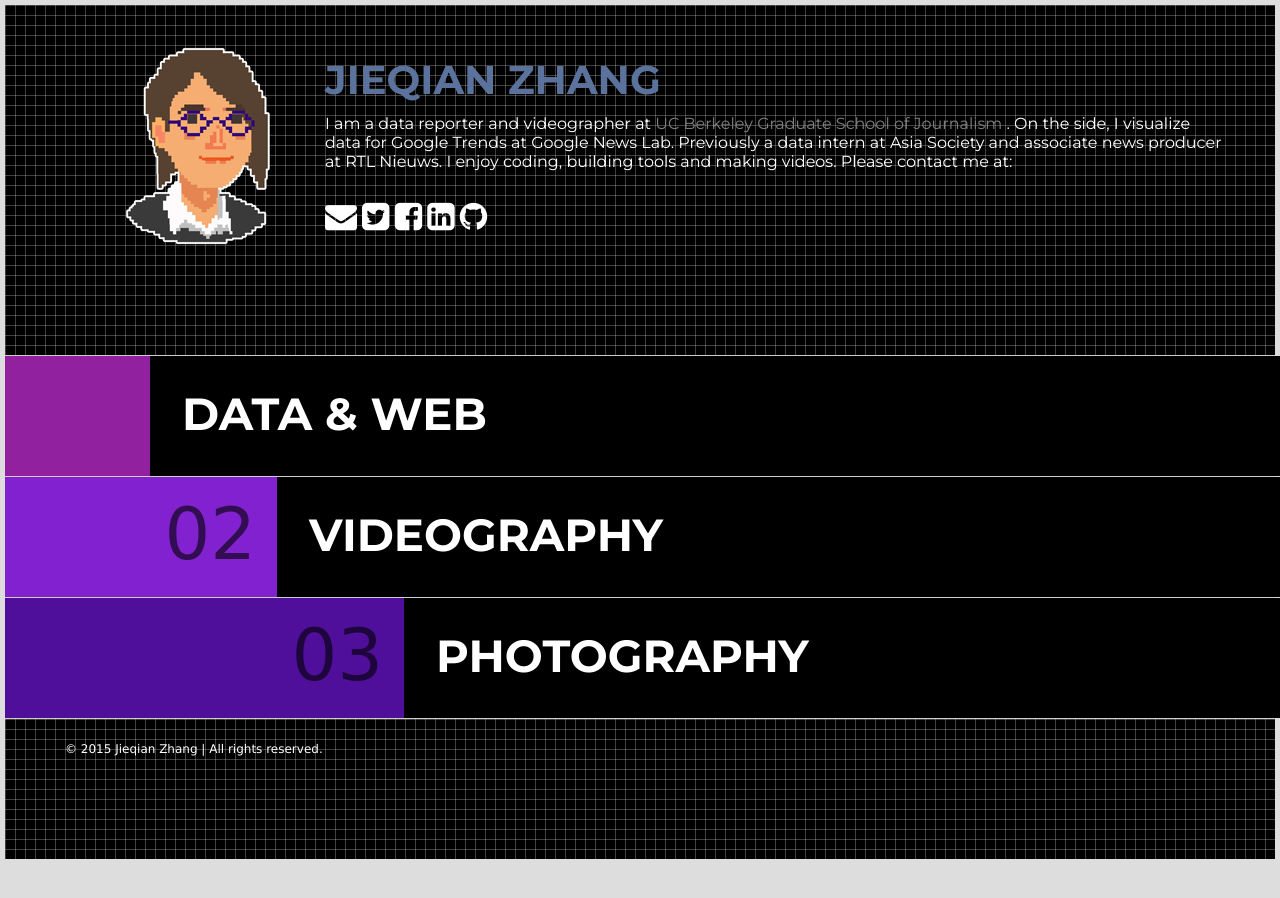
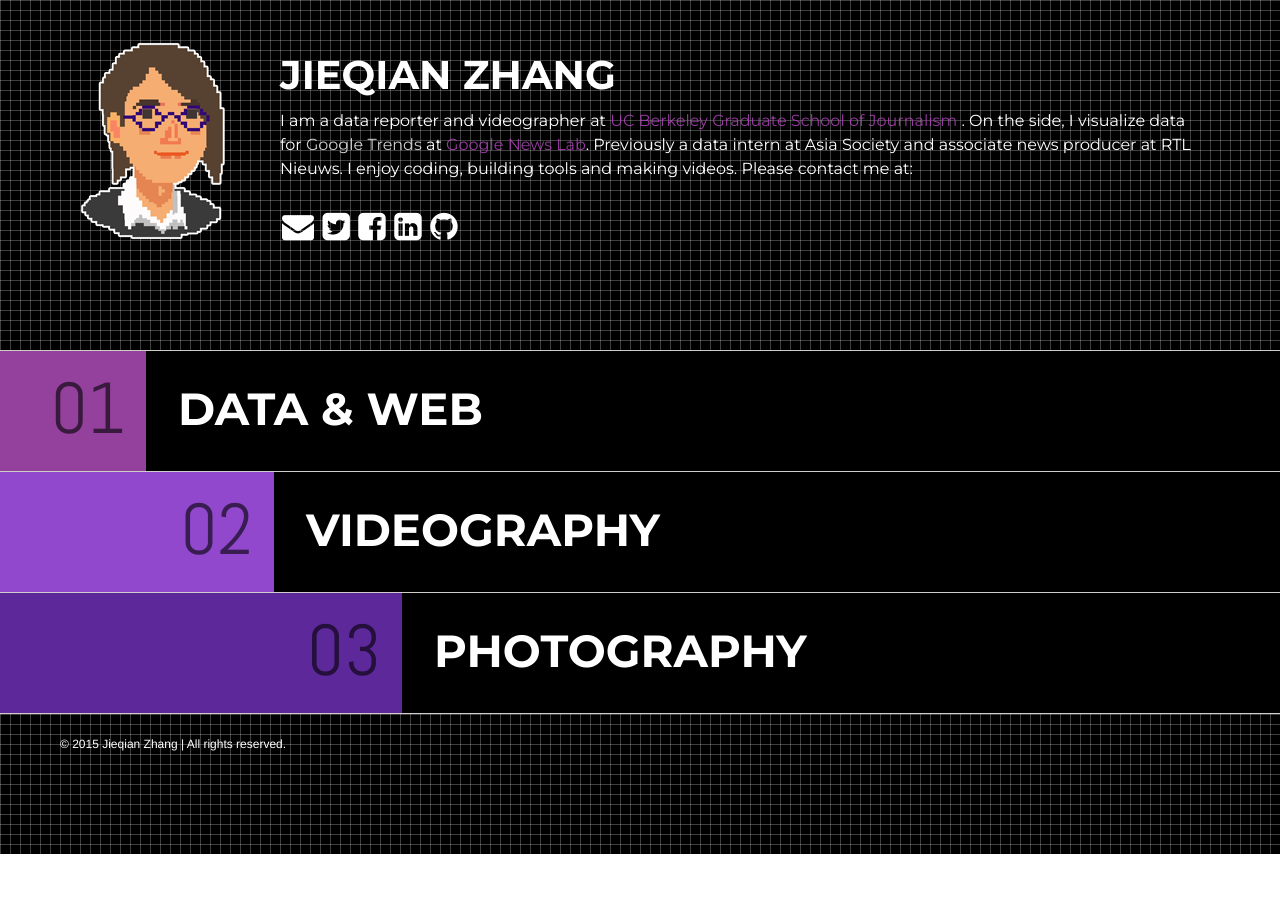
Before and after one commit to jieqianzhang/jieqianzhang.github.io, a plain HTML site: page index.html in a window 1280 px wide. Shown: the top 898 px of the page. After the commit the page ends 854 px from the top, so only its background shows below. Drawn offline with nearby package versions, Linux system fonts and the light colour scheme; files that its build step writes are made by us from their sources; files whose address does not match are found by name.

Commit message:
color_update

```diff
--- a/css/mainpage.css
+++ b/css/style.css
@@ -31,6 +31,7 @@
     }
 
     .pic-frame h2{
+        padding-top: 2px;
         font-size: 15px;
         color:#888787;
         line-height: 18px;
@@ -48,7 +49,12 @@
 
     .links{
         text-decoration: none;
-        color:grey;
+        color: #c045cc;
+        opacity: .8;
+    }
+
+    .link2{
+        color:white;
     }
 
 
@@ -58,10 +64,12 @@
         /*font-size: 30px;*/
         position:absolute;
         margin-top: 50px;
-        margin-left: 320px;
-        margin-right: 50px;
+        margin-left: 280px;
+        margin-right: 80px;
         /*width:800px;*/
     }
+
+
 
     .intro h1{
         font-size: 40px;
@@ -73,13 +81,15 @@
     .intro h3{
         font-size: 16px;
         margin-top: 10px;
+        line-height: 24px;
         font-family: "Montserrat", sans-serif;
         /*font-family: 'Press Start 2P', cursive;*/
     }
 
-   /* i:hover{
-      color:rgba(29, 168, 183,1) !important;
-     }*/
+    i:hover{
+      color:rgba(192, 69, 204,.8) !important;
+     }
+
 
      #panel{
         display:none;
@@ -184,20 +194,23 @@
     }*/
 
     #hidden1{
-        background-color: #91219E ;
+        /*background-color: #91219E;*/
+        background-color: #93419d;
     }
 
     #hidden2{
-        background-color: #8121CF;
+        /*background-color: #8121CF;*/
+        background-color: #9148cc;
     }
 
     #hidden3{
-        background-color: #500f9b ;
+       /* background-color: #500f9b;*/
+       background-color: #5d289a;
     }
 
-    #hidden4{
+    /*#hidden4{
         background-color: #2E0854;
-    }
+    }*/
 
   /*  #hidden5{
         background-color: #8d186A;
@@ -210,6 +223,7 @@
         float: right;
         color: black;
         opacity:0.6;
+        font-family: "Abel", sans-serif;
     }
 
     .number i {
@@ -288,6 +302,16 @@
         width: 100%
     }
 
+    .icon .fa{
+        padding-left: 2px;
+        padding-right: 2px;
+
+    }
+
+    .icon:hover{
+        color:black;
+    }
+
 
     @media only screen and (min-width:768px) and (max-width:1500px) {
         .container {
@@ -314,7 +338,7 @@
 
         padding-top: 40px;
         float:left;
-        margin-left: 120px;
+        margin-left: 80px;
     }
 
     }
@@ -358,11 +382,13 @@
 
         }
 
-         .icon2{
+        .icon2{
             width:160px;
             margin-left: auto;
             margin-right: auto;
+
         }
+
     }
 
 
--- a/index.html
+++ b/index.html
@@ -8,9 +8,9 @@
     <script src="https://ajax.googleapis.com/ajax/libs/jquery/1.11.3/jquery.min.js"></script>
     <script src="http://maxcdn.bootstrapcdn.com/bootstrap/3.3.5/js/bootstrap.min.js"></script>
     <link rel="shortcut icon" type="image/x-icon" href="image/icon.ico" media="screen" />
-   <!--  <link href='http://fonts.googleapis.com/css?family=Abel' rel='stylesheet' type='text/css'> -->
+    <link href='http://fonts.googleapis.com/css?family=Abel' rel='stylesheet' type='text/css'>
     <link href='https://fonts.googleapis.com/css?family=Montserrat:400,700' rel='stylesheet' type='text/css'>
-    <link href="css/mainpage.css" rel="stylesheet" type="text/css" />
+    <link href="css/style.css" rel="stylesheet" type="text/css" />
     <link rel="stylesheet" href="https://maxcdn.bootstrapcdn.com/font-awesome/4.4.0/css/font-awesome.min.css">
     <link rel="stylesheet" href="//code.jquery.com/ui/1.11.4/themes/smoothness/jquery-ui.css">
     <script src="//code.jquery.com/jquery-1.10.2.js"></script>
@@ -23,7 +23,7 @@
 <body>
 
     <header>
-  <!--       <div class="menubtn" id="menubtn">
+       <!--  <div class="menubtn" id="menubtn">
           <button value="false" class="c-hamburger c-hamburger--htx">
             <span>toggle menu</span>
           </button>
@@ -41,7 +41,7 @@
 
         <div class="intro">
             <h1>JIEQIAN ZHANG</h1>
-            <h3>I am a data reporter and videographer at <a class="links" href="http://journalism.berkeley.edu/">UC Berkeley Graduate School of Journalism </a>. On the side, I visualize data for Google Trends at <strong>Google News Lab</strong>. Previously a data intern at Asia Society and associate news producer at RTL Nieuws. I enjoy coding, building tools and making videos. Please contact me at:</h3>
+            <h3>I am a data reporter and videographer at <a class="links link1" href="http://journalism.berkeley.edu/">UC Berkeley Graduate School of Journalism </a>. On the side, I visualize data for <a class = "links link2" href="https://www.google.com/trends/">Google Trends</a> at <a class = "links link3" href = "https://newslab.withgoogle.com/">Google News Lab</a>. Previously a data intern at Asia Society and associate news producer at RTL Nieuws. I enjoy coding, building tools and making videos. Please contact me at:</h3>
             <div class="col-lg-12 col-sm-9 text-center icon">
                 <a href="mailto:zhang.jieqian@gmail.com"><i class="fa fa-envelope fa-2x"></i></a>
                 <a href="https://twitter.com/Jieqian_Zhang"><i class="fa fa-twitter-square fa-2x"></i></a>
@@ -124,7 +124,7 @@
                 <div class = "pic-frame rounded" onclick="window.open('http://jieqianzhang.github.io/cal_triangulation/index.html','mywindow');">
                     <div class = "pic">
                         <img src="image/triangulation.png"></img>
-                        <h2>Triangulation</h2>
+                        <h2>Triangulation & Transition</h2>
                         <h3>Well, it's just for fun...</h3>
                         <h4>Built with DMesh, Illustrator and d3.js</h4>
                     </div>
```
